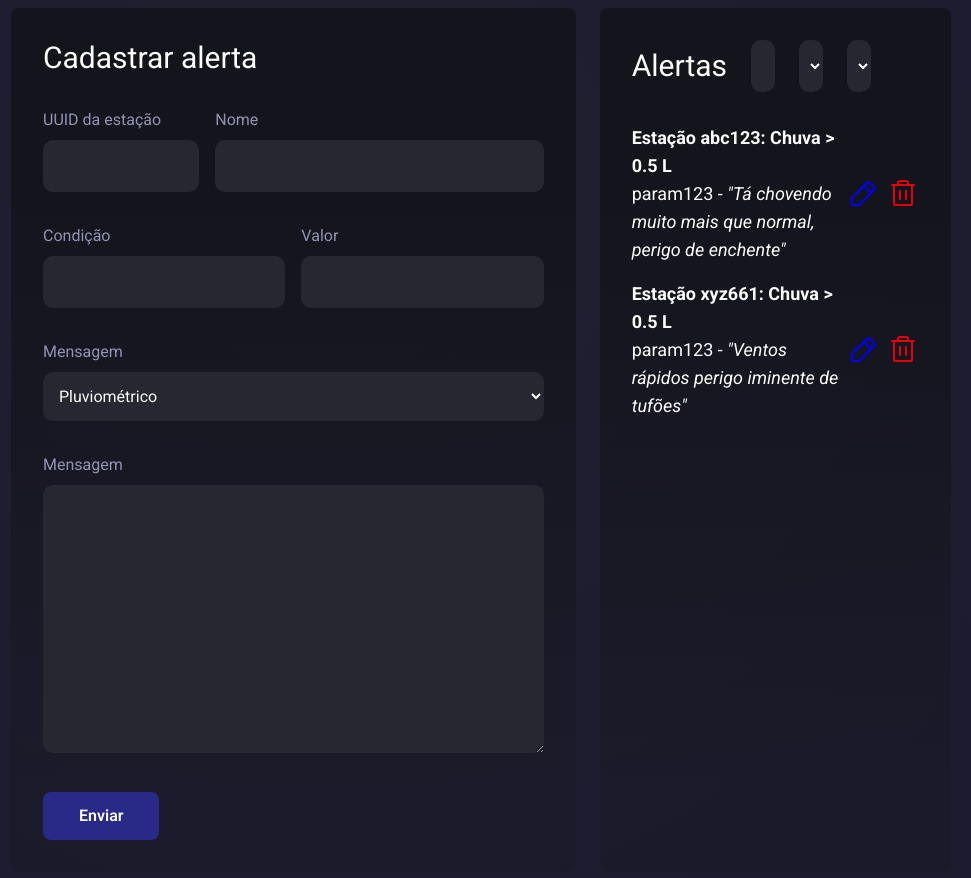
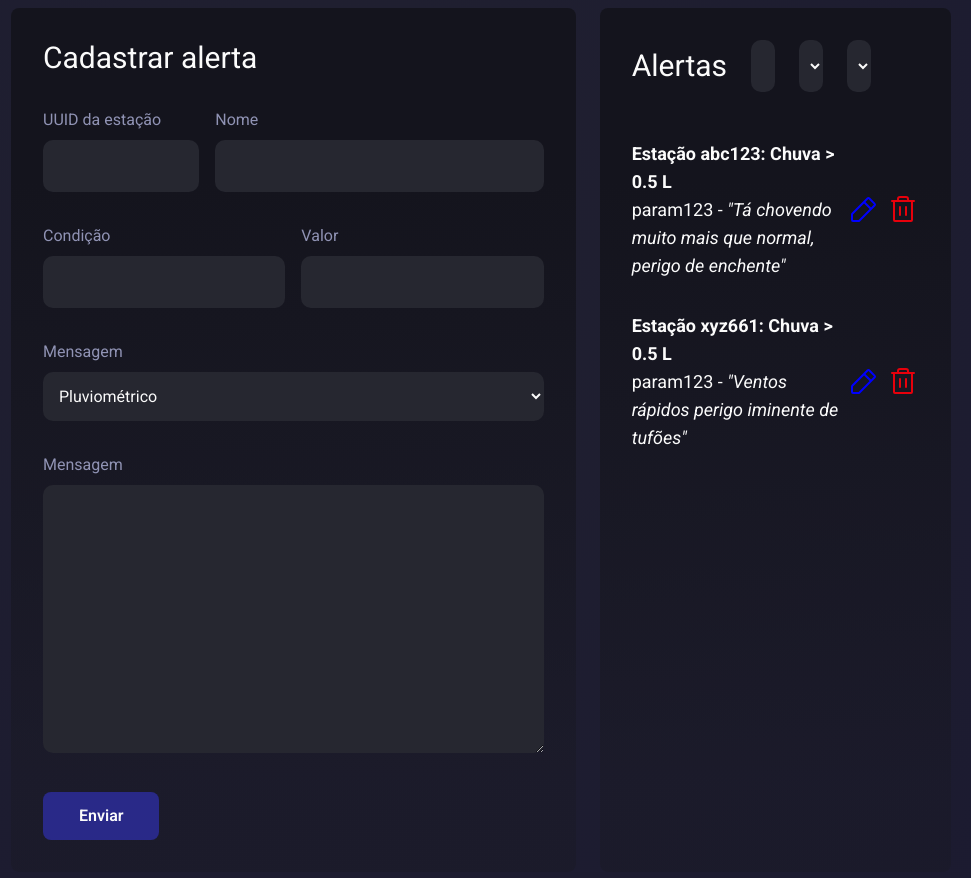
Before and after one commit to FR0M-ZER0/nimbus-front, a React (Vite) app: page /admin/alerts in a window 1280 px wide. Shown: the part 1020-1898 px from the top of the page, without its empty margins (309-1280 px from the left). Built offline with nearby package versions, Linux system fonts and the light colour scheme.

Commit message:
style[F0-67]: Ajusta espaçamento da tabela de alertas cadastrados

```diff
--- a/src/components/SavedAlerts.jsx
+++ b/src/components/SavedAlerts.jsx
@@ -15,7 +15,7 @@ function SavedAlerts() {
                 <Filter />
             </div>
 
-            <div className='space-y-4 mt-8 text-lg'>
+            <div className='space-y-8 mt-12 text-lg'>
                 {
                     alerts.map((alert, index) => (
                         <div className='flex justify-between'>
```
